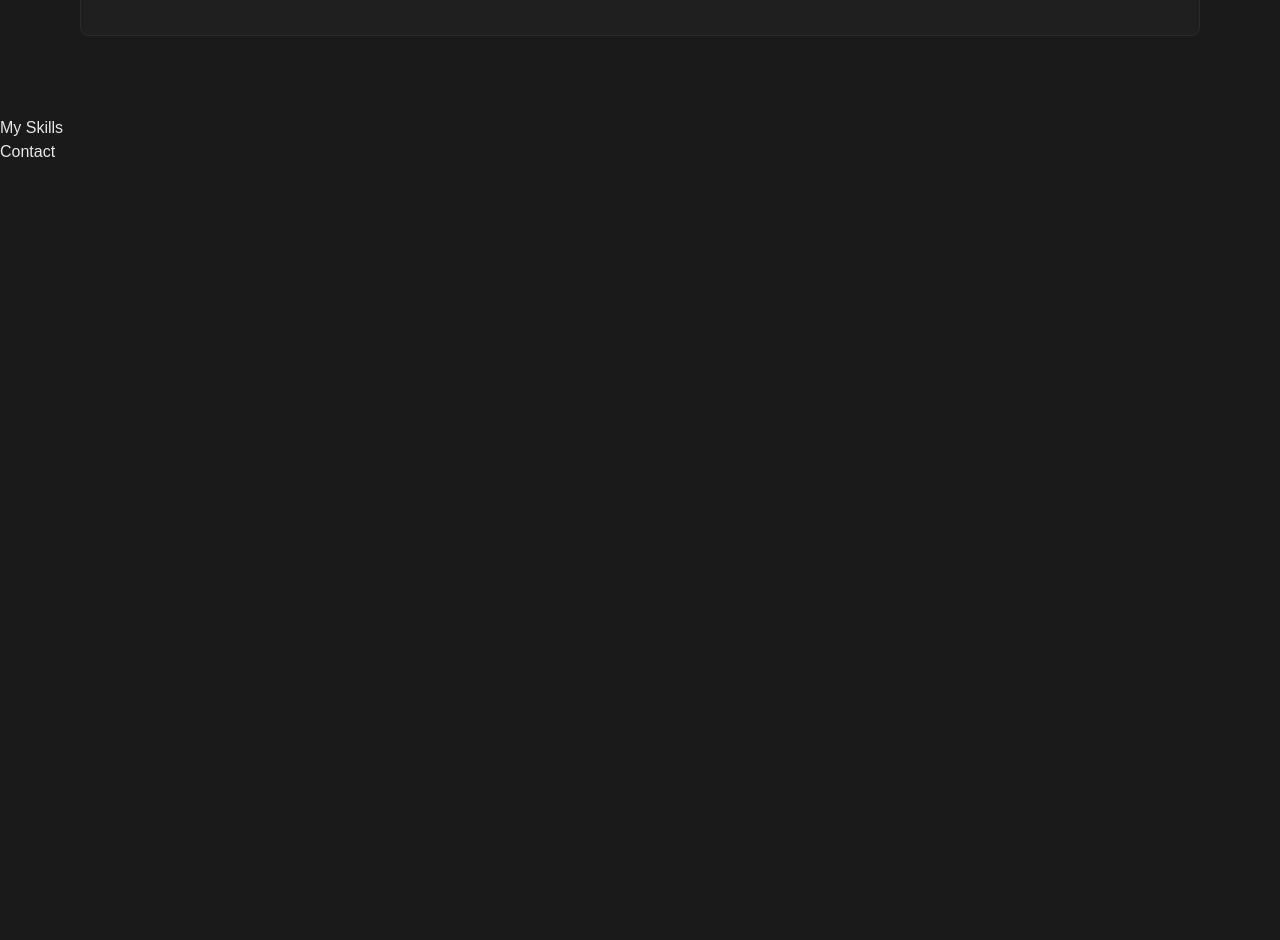
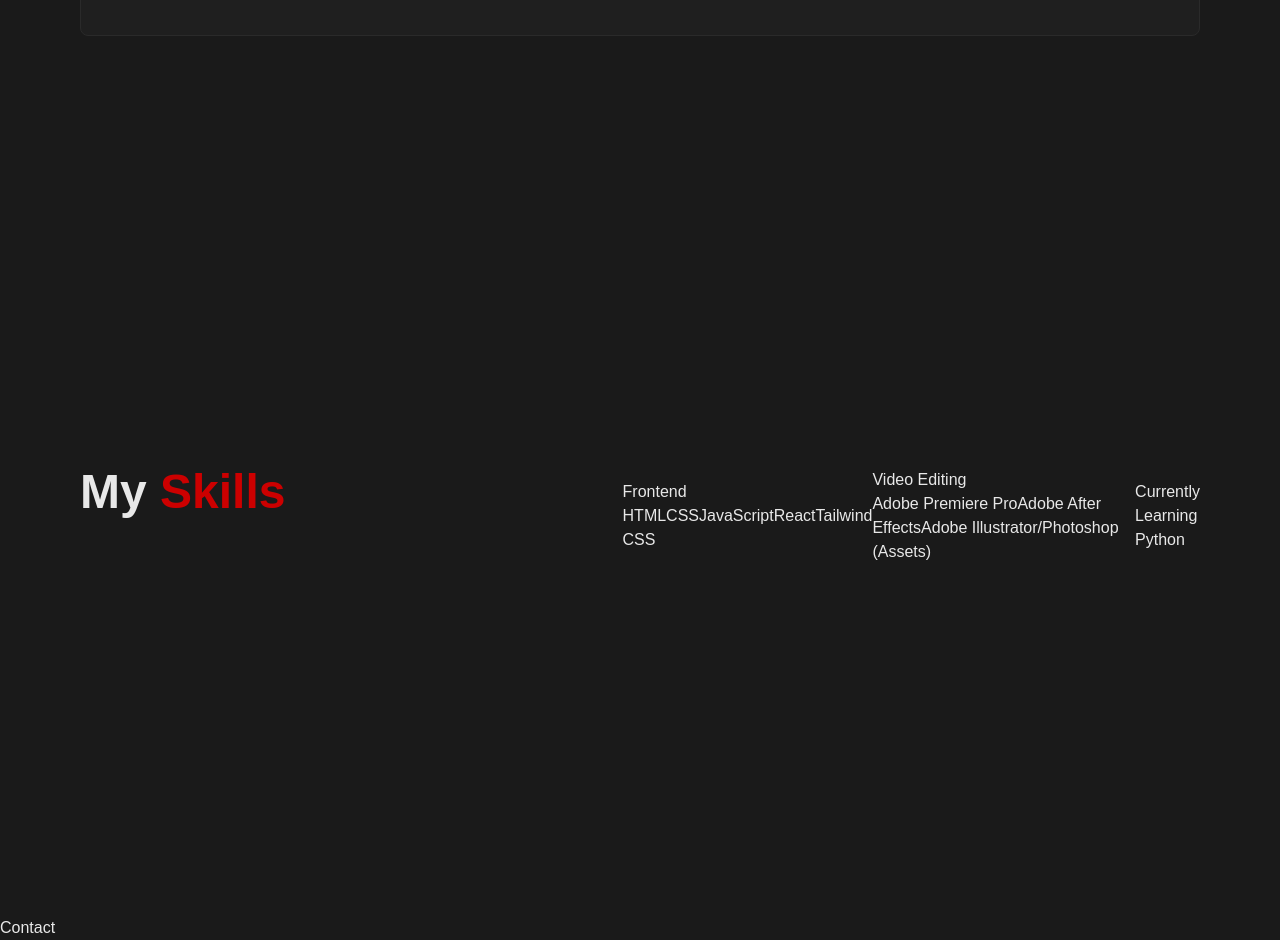
Before and after one commit to trevor-tanlines/PortfolioV1, a React (Vite) app: page / in a window 1280 px wide. Shown: the part 1608-2548 px from the top of the page. Before the commit the page ends 1772 px from the top, so only its background shows below. Built offline with nearby package versions, Linux system fonts and the light colour scheme.

Commit message:
added the title for my skills section

```diff
--- a/src/components/Skills.jsx
+++ b/src/components/Skills.jsx
@@ -20,8 +20,36 @@ const skills = [
 
 function Skills() {
   return (
-    <section>
-      <h2>My Skills</h2>
+    <section className='w-full min-h-screen flex items-center justify-center px-20 py-20'>
+    <div className='max-w-4xl w-full flex flex-col gap-12'>
+
+      <motion.h2
+        className='text-5xl font-bold'
+        initial={{ opacity: 0, y: -50 }}
+        whileInView={{ opacity: 1, y:0 }}
+        transition={{ duration: 0.5 }}
+        viewport={{ once: true }}
+      >
+
+        My <span style={{ color: '#cc0000' }}>Skills</span>
+      </motion.h2>
+        {/* The title area */}
+
+      <div className='flex flex-col gap-12'></div>
+    </div>
+
+      {skills.map((group, groupIndex) => (
+        <div key={groupIndex}>
+          <h3>{group.category}</h3>
+
+          <div>
+            {group.items.map((skill, skillIndex) => (
+              <span key={skillIndex}>{skill}</span>
+            ))}
+          </div>
+
+        </div>
+      ))}
     </section>
   )
 }
```
